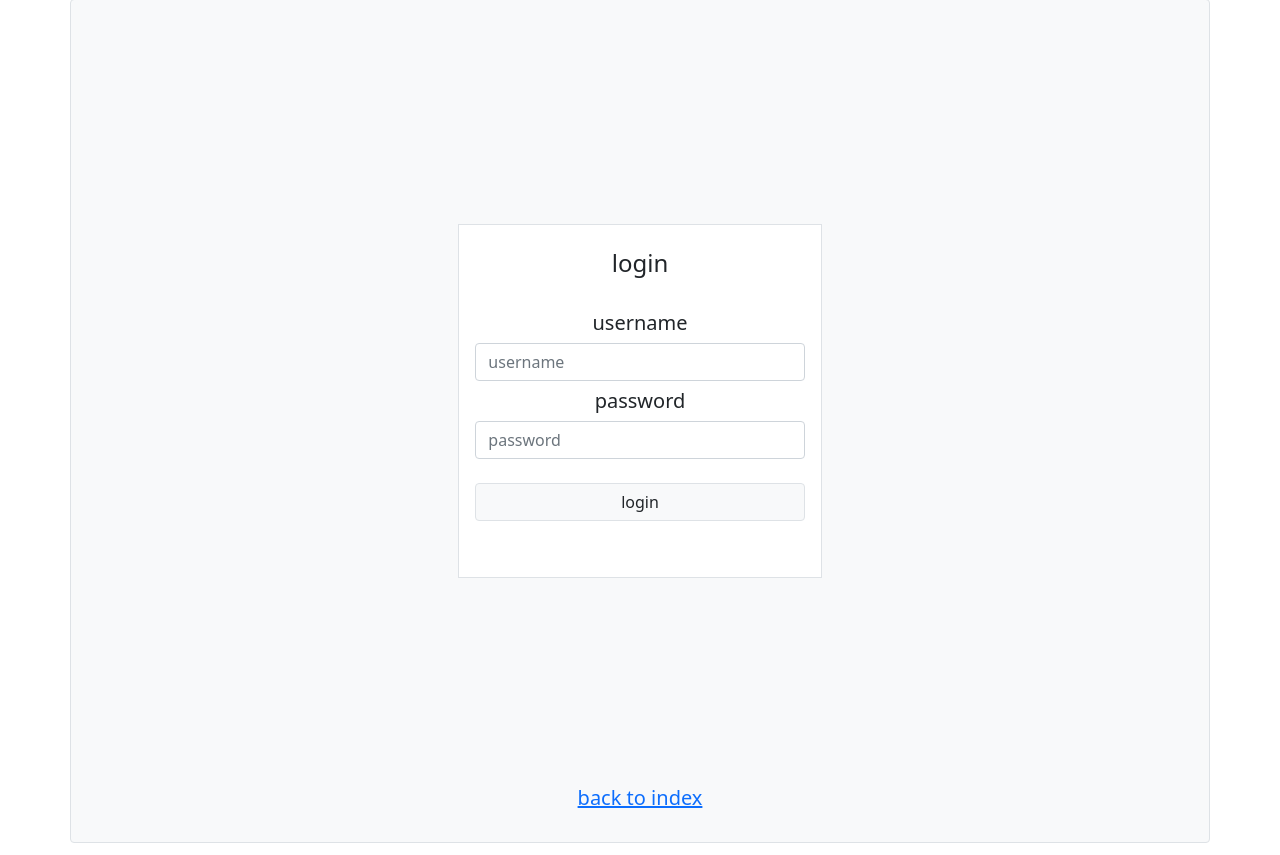
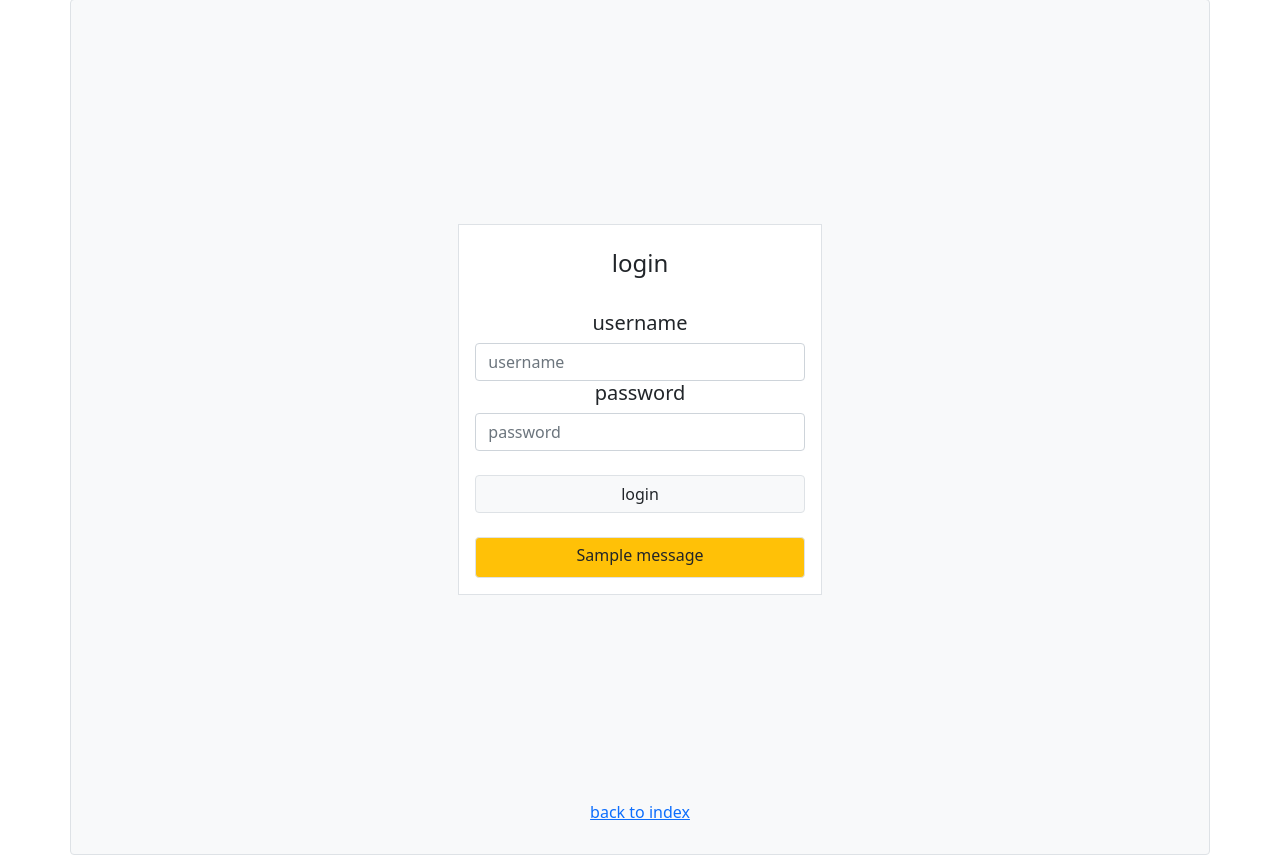
Before and after one commit to neongm/django-login-example, a Django app: page /login/ in a window 1280 px wide. Shown: the part 25-880 px from the top of the page. Run offline with Django 3.2, Linux system fonts and the light colour scheme; one stand-in notice (Sample message) is shown.

Commit message:
styling of error messages done right

```diff
--- a/acc/views.py
+++ b/acc/views.py
@@ -23,7 +23,7 @@ def login(req):
             auth.login(req, user)
             return redirect('index')
         else:
-            messages.info(req, 'u did something wrong')
+            messages.info(req, 'user not found or password is incorrect')
             return redirect('login')
     else:
         return render(req, 'acc/login.html', context)
--- a/templates/acc/login.html
+++ b/templates/acc/login.html
@@ -9,22 +9,27 @@
             <hr>
             <form method="POST">
                 {% csrf_token %}
-                <h5 class="lead m-2 text-dark text-center">username</h5>
+                <h5 class="lead text-dark text-center">username</h5>
                 <input name="username" class="form-control" type="text" placeholder="username">
-                <h5 class="lead m-2 text-dark text-center">password</h5>
+                <h5 class="lead text-dark text-center">password</h5>
                 <input name="password" class="form-control" type="password" placeholder="password">
                 <br>
                 <button type="submit" class="btn bg-light border w-100">login</button>
             </form>
             {% for message in messages %}
-                <p>{{message}}</p>
+            <br>
+            <div class="bg-warning border rounded p-1">
+                <h6 class=" text-dark text-center mt-1">{{message}}</h6>
+            </div>
             {% endfor %}
 
         </div>
             {% if request.user.is_authenticated %}
-                <h4 class="m-3 text-dark text-center"> you are already logged in</h4>
+            <div class="bg-primary border rounded p-1">
+                <h6 class=" text-white text-center mt-1">you are already logged in</h6>
+            </div>
             {% endif %}
-            <h5 class="lead m-2 text-dark text-center"><a href="/" class="m-2"> back to index </a></h5>
+            <h6 class="m-2 text-dark text-center"><a href="/" class="m-2"> back to index </a></h6>
     </div>
 </div>
 
```
Also changed, not shown: templates/acc/index.html (+6 -3 lines), templates/acc/register.html (+8 -3 lines), db.sqlite3.
